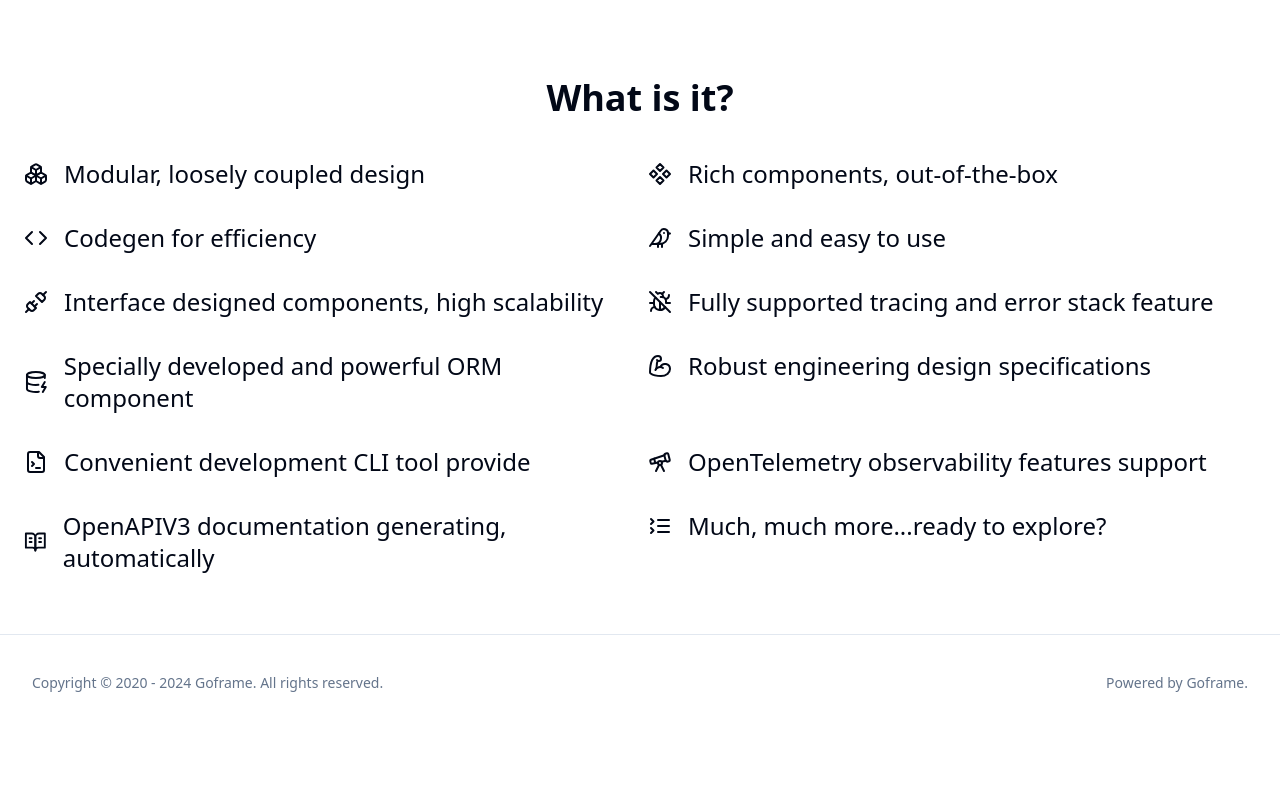
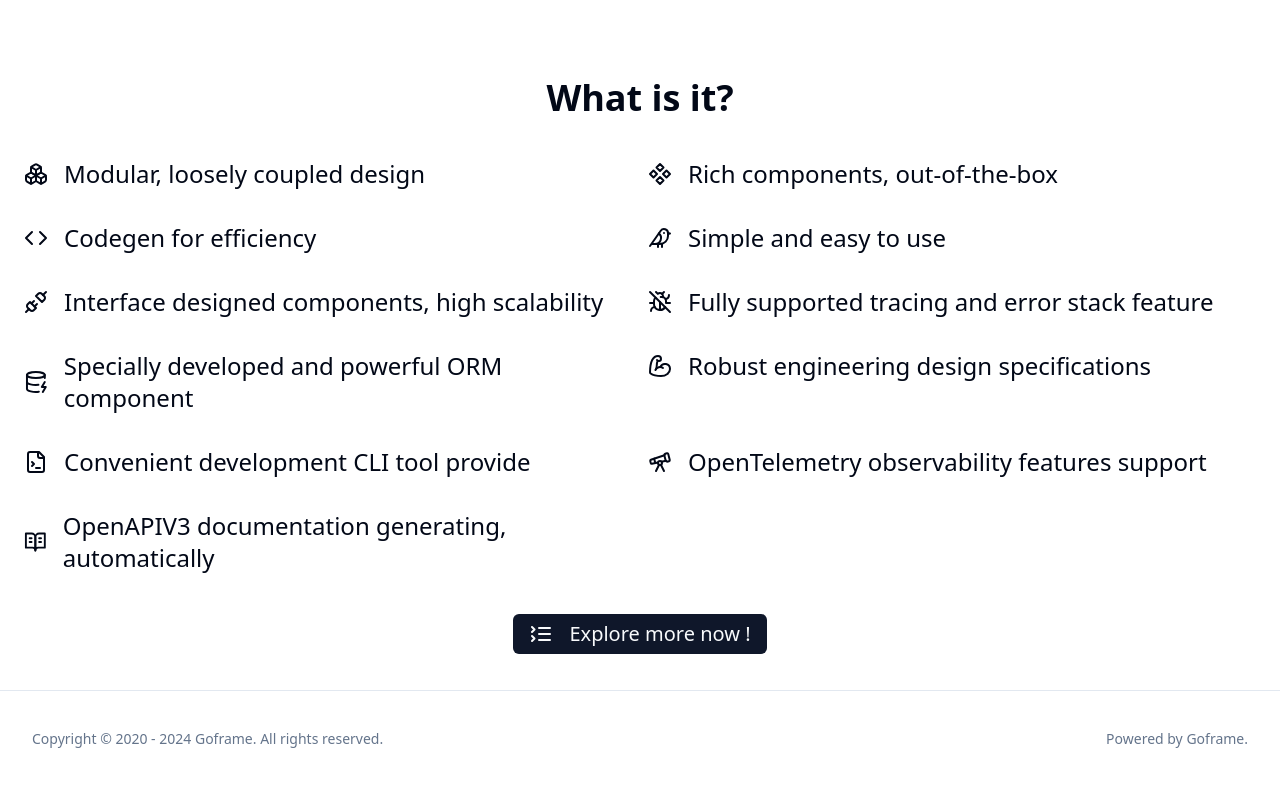
Before and after one commit to chenjunqian/goframedocs, a Next.js app: page / in a window 1280 px wide. Shown: the part 643-1430 px from the top of the page. Before the commit the page ends 1374 px from the top, so only its background shows below. Built offline with nearby package versions, Linux system fonts and the light colour scheme.

Commit message:
update: explore more btn

```diff
--- a/app/page.tsx
+++ b/app/page.tsx
@@ -96,12 +96,15 @@
                             <BookOpenText className="mr-4" /> OpenAPIV3 documentation generating, automatically
                         </div>
                     </div>
-                    <div className="w-full min-h-8 mt-4">
-                        <div className="flex justify-start items-center">
-                            <ListCollapse className="mr-4" /> Much, much more...ready to explore?
-                        </div>
-                    </div>
                 </div>
+            </div>
+
+            <div className="w-full flex justify-center mt-4">
+                <Link href="/docs">
+                    <Button className="text-xl">
+                        <ListCollapse className="mr-4" /> Explore more now !
+                    </Button>
+                </Link>
             </div>
         </div>
     );
```
